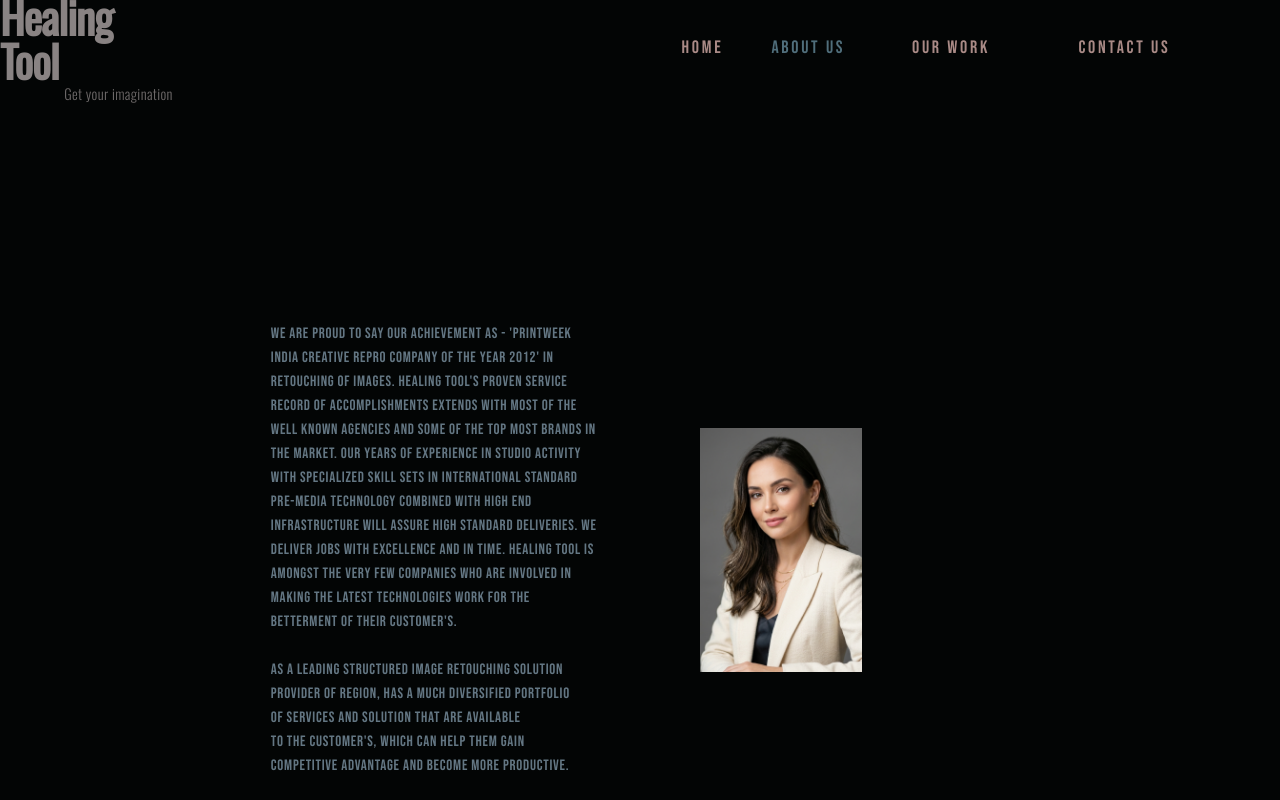
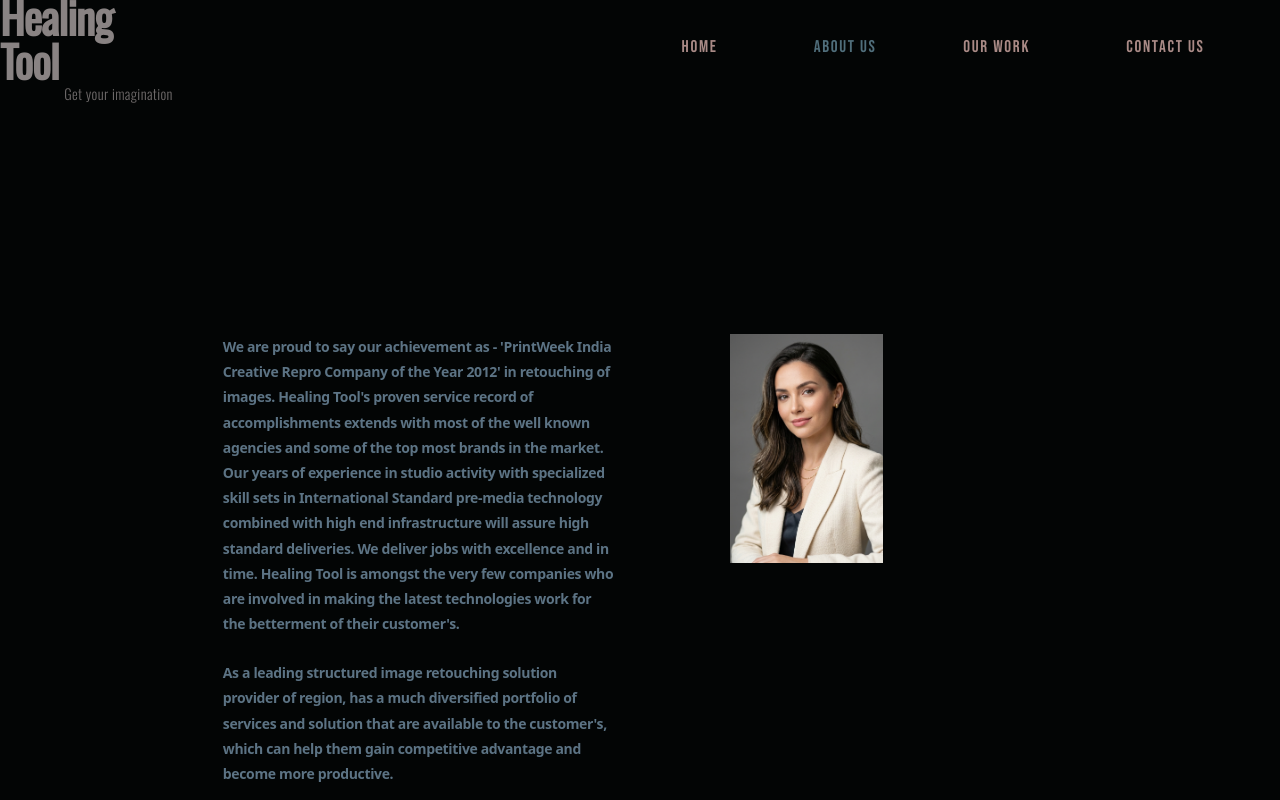
Before and after one commit to techieadi4703/venky-prototype1, a Next.js app: page /about in a window 1280 px wide. Shown: the top 800 px of the page. Built offline with nearby package versions, Linux system fonts and the light colour scheme.

Commit message:
refactor: adjust grid layout, typography, and site header navigation structure

```diff
--- a/app/about/page.tsx
+++ b/app/about/page.tsx
@@ -4,23 +4,29 @@
 import { GetYourImagination } from "@/components/get-your-imagination";
 
 export default function AboutPage() {
-  const vLines = ["16%", "52%", "70%", "83%", "95%"];
+  const vLines = ["16%", "52%", "74%", "96%"];
 
-  const H1 = 300;
-  const H2 = 800;
+  const h1 = "30%";
+  const h2 = "65%";
+  const h3 = "75%";
 
   return (
     <>
-    <div className="relative min-h-[1000px] h-screen w-full flex flex-col bg-ink pt-24 overflow-hidden">
+    <div className="relative min-h-[900px] h-screen w-full flex flex-col bg-ink pt-24 overflow-hidden">
       {/* Grid Lines Overlay */}
       <svg className="absolute inset-0 w-full h-full pointer-events-none z-0" xmlns="http://www.w3.org/2000/svg">
-        <g stroke="var(--color-accent)" strokeWidth="1" opacity="0.4">
-          {/* Horizontal Lines */}
-          <line x1="0" y1={H1 - 2} x2="100%" y2={H1 - 2} />
-          <line x1="0" y1={H1 + 2} x2="100%" y2={H1 + 2} />
+        <g stroke="var(--color-accent)" strokeWidth="1" opacity="0.6">
+          {/* H1: Full width */}
+          <line x1="0" y1={`calc(${h1} - 2px)`} x2="100%" y2={`calc(${h1} - 2px)`} />
+          <line x1="0" y1={`calc(${h1} + 2px)`} x2="100%" y2={`calc(${h1} + 2px)`} />
 
-          <line x1="0" y1={H2 - 2} x2="100%" y2={H2 - 2} />
-          <line x1="0" y1={H2 + 2} x2="100%" y2={H2 + 2} />
+          {/* H2: 0 to Left edge of image (~57%) */}
+          <line x1="0" y1={`calc(${h2} - 2px)`} x2="57%" y2={`calc(${h2} - 2px)`} />
+          <line x1="0" y1={`calc(${h2} + 2px)`} x2="57%" y2={`calc(${h2} + 2px)`} />
+
+          {/* H3: Right edge of image (~69%) to 100% */}
+          <line x1="69%" y1={`calc(${h3} - 2px)`} x2="100%" y2={`calc(${h3} - 2px)`} />
+          <line x1="69%" y1={`calc(${h3} + 2px)`} x2="100%" y2={`calc(${h3} + 2px)`} />
 
           {/* Vertical Lines */}
           {vLines.map((v: string, i: number) => (
@@ -36,25 +42,25 @@
 
         {/* Text Block (Column 2: 16% to 52%) */}
         <div
-          className="absolute flex items-center px-8 lg:px-16 pointer-events-auto"
-          style={{ top: H1, height: H2 - H1, left: `calc(${vLines[0]} + 2px)`, width: `calc(${vLines[1]} - ${vLines[0]} - 4px)` }}
+          className="absolute flex flex-col pl-4 pr-12 pt-[8vh] pointer-events-auto"
+          style={{ top: h1, height: `calc(${h2} - ${h1})`, left: `calc(16% + 2px)`, width: `calc(52% - 16% - 4px)` }}
         >
-          <div className="flex flex-col gap-6">
-            <p className="font-bebas text-[#7C93A3] text-sm md:text-[15px] leading-[1.6] tracking-wider text-balance opacity-80 uppercase">
+          <div className="flex flex-col gap-6 max-w-[540px]">
+            <p className="font-sans text-[#5c7384] text-[12.5px] md:text-[14px] leading-[1.8] font-semibold tracking-tight">
               We are proud to say our achievement as - 'PrintWeek India Creative Repro Company of the Year 2012' in retouching of images. Healing Tool's proven service record of accomplishments extends with most of the well known agencies and some of the top most brands in the market. Our years of experience in studio activity with specialized skill sets in International Standard pre-media technology combined with high end infrastructure will assure high standard deliveries. We deliver jobs with excellence and in time. Healing Tool is amongst the very few companies who are involved in making the latest technologies work for the betterment of their customer's.
             </p>
-            <p className="font-bebas text-[#7C93A3] text-sm md:text-[15px] leading-[1.6] tracking-wider text-balance opacity-80 uppercase">
+            <p className="font-sans text-[#5c7384] text-[12.5px] md:text-[14px] leading-[1.8] font-semibold tracking-tight">
               As a leading structured image retouching solution provider of region, has a much diversified portfolio of services and solution that are available to the customer's, which can help them gain competitive advantage and become more productive.
             </p>
           </div>
         </div>
 
-        {/* Image Block (Column 3: 52% to 70%) */}
+        {/* Image Block (Column 3: 52% to 74%) */}
         <div
-          className="absolute flex items-center justify-center p-8 pointer-events-auto"
-          style={{ top: H1, height: H2 - H1, left: `calc(${vLines[1]} + 2px)`, width: `calc(${vLines[2]} - ${vLines[1]} - 4px)` }}
+          className="absolute flex items-start justify-center pt-[8vh] pointer-events-auto"
+          style={{ top: h1, height: `calc(100% - ${h1})`, left: `calc(52% + 2px)`, width: `calc(74% - 52% - 4px)` }}
         >
-          <div className="relative w-full aspect-[2/3] max-w-[300px]">
+          <div className="relative w-[55%] aspect-[2/3] max-w-[280px]">
              <Image
                src="/images/hero-ribbon-photo.png"
                alt="About Us"
--- a/components/site-header.tsx
+++ b/components/site-header.tsx
@@ -51,10 +51,10 @@
         <nav className="hidden md:block absolute inset-0 w-full h-full pointer-events-none">
 
           {/* Column 2 (52%): HOME and ABOUT US */}
-          <div className="absolute top-1/2 -translate-y-1/2 flex items-center gap-12 pointer-events-auto" style={{ left: 'calc(52% + 16px)' }}>
+          <div className="absolute top-1/2 -translate-y-1/2 flex items-center gap-16 md:gap-24 pointer-events-auto" style={{ left: 'calc(52% + 16px)' }}>
             <Link
               href="/"
-              className={`font-bebas text-base md:text-lg tracking-[0.15em] transition-colors duration-200 ease-out ${
+              className={`font-bebas text-[15px] md:text-[17px] tracking-[0.1em] transition-colors duration-200 ease-out ${
                 pathname === "/" ? "text-accent" : "text-rose hover:text-accent"
               }`}
             >
@@ -62,7 +62,7 @@
             </Link>
             <Link
               href="/about"
-              className={`font-bebas text-base md:text-lg tracking-[0.15em] transition-colors duration-200 ease-out ${
+              className={`font-bebas text-[15px] md:text-[17px] tracking-[0.1em] transition-colors duration-200 ease-out ${
                 pathname === "/about" ? "text-accent" : "text-rose hover:text-accent"
               }`}
             >
@@ -70,27 +70,25 @@
             </Link>
           </div>
 
-          {/* Column 3 (70%): OUR WORK */}
+          {/* Column 3 (74%): OUR WORK and CONTACT US */}
+          <div className="absolute top-1/2 -translate-y-1/2 flex items-center gap-16 md:gap-24 pointer-events-auto" style={{ left: 'calc(74% + 16px)' }}>
             <Link
               href="/work"
-            className={`absolute top-1/2 -translate-y-1/2 font-bebas text-base md:text-lg tracking-[0.15em] transition-colors duration-200 ease-out pointer-events-auto ${
+              className={`font-bebas text-[15px] md:text-[17px] tracking-[0.1em] transition-colors duration-200 ease-out ${
                 pathname === "/work" ? "text-accent" : "text-rose hover:text-accent"
               }`}
-            style={{ left: 'calc(70% + 16px)' }}
             >
               OUR WORK
             </Link>
-
-          {/* Column 4 (83%): CONTACT US */}
             <Link
               href="/contact"
-            className={`absolute top-1/2 -translate-y-1/2 font-bebas text-base md:text-lg tracking-[0.15em] transition-colors duration-200 ease-out pointer-events-auto ${
+              className={`font-bebas text-[15px] md:text-[17px] tracking-[0.1em] transition-colors duration-200 ease-out ${
                 pathname === "/contact" ? "text-accent" : "text-rose hover:text-accent"
               }`}
-            style={{ left: 'calc(83% + 16px)' }}
             >
               CONTACT US
             </Link>
+          </div>
         </nav>
 
         {/* Mobile Hamburger (Right aligned) */}
```
Lines whose indentation alone changed are shown as unchanged.
